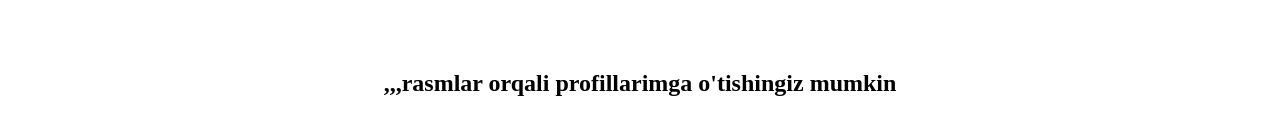
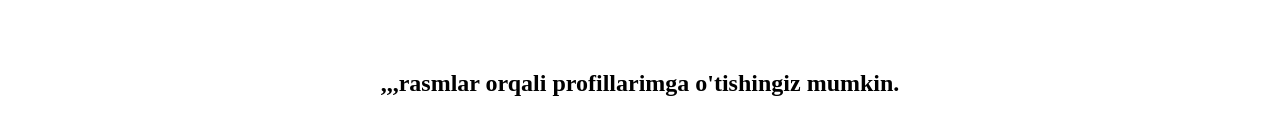
Before and after one commit to bekmuhammad777/bek.sayt1, a plain HTML site: page index.html in a window 1280 px wide. Shown: the part 341-476 px from the top of the page. Drawn offline with Linux system fonts and the light colour scheme.

Commit message:
Update index.html
nuqta qowdm

```diff
--- a/index.html
+++ b/index.html
@@ -17,4 +17,4 @@
 </body>
 <h1 style="display: flex; text-align: center; justify-content: center; ">Salom hammaga bu birinchi web saytim. Alloh xayirli ishlarni qilishimizga tavfiq bersin</h1>
 <br><br>
-<h2><strong style="display: flex; text-align: center; justify-content: center; ">,,,rasmlar orqali profillarimga o'tishingiz mumkin</strong></h2>
+<h2><strong style="display: flex; text-align: center; justify-content: center; ">,,,rasmlar orqali profillarimga o'tishingiz mumkin.</strong></h2>
```
